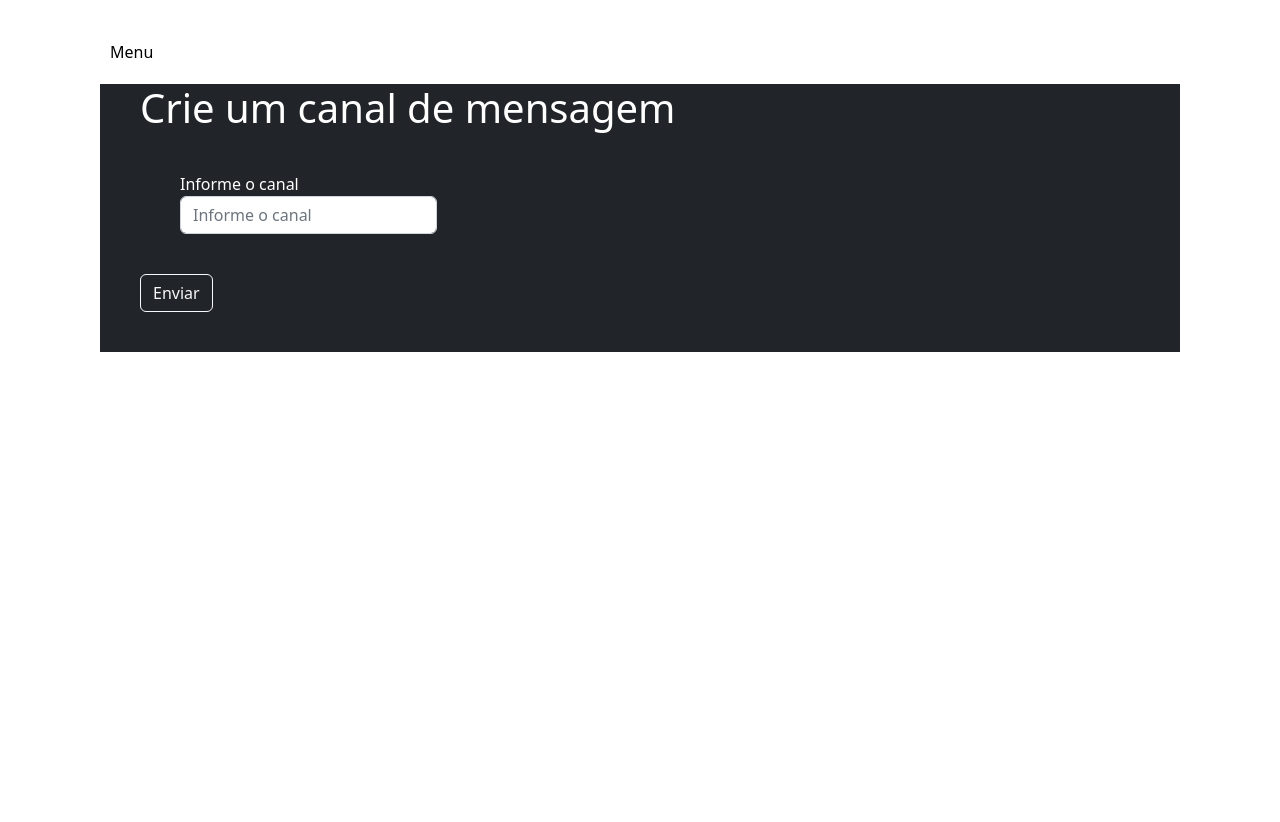
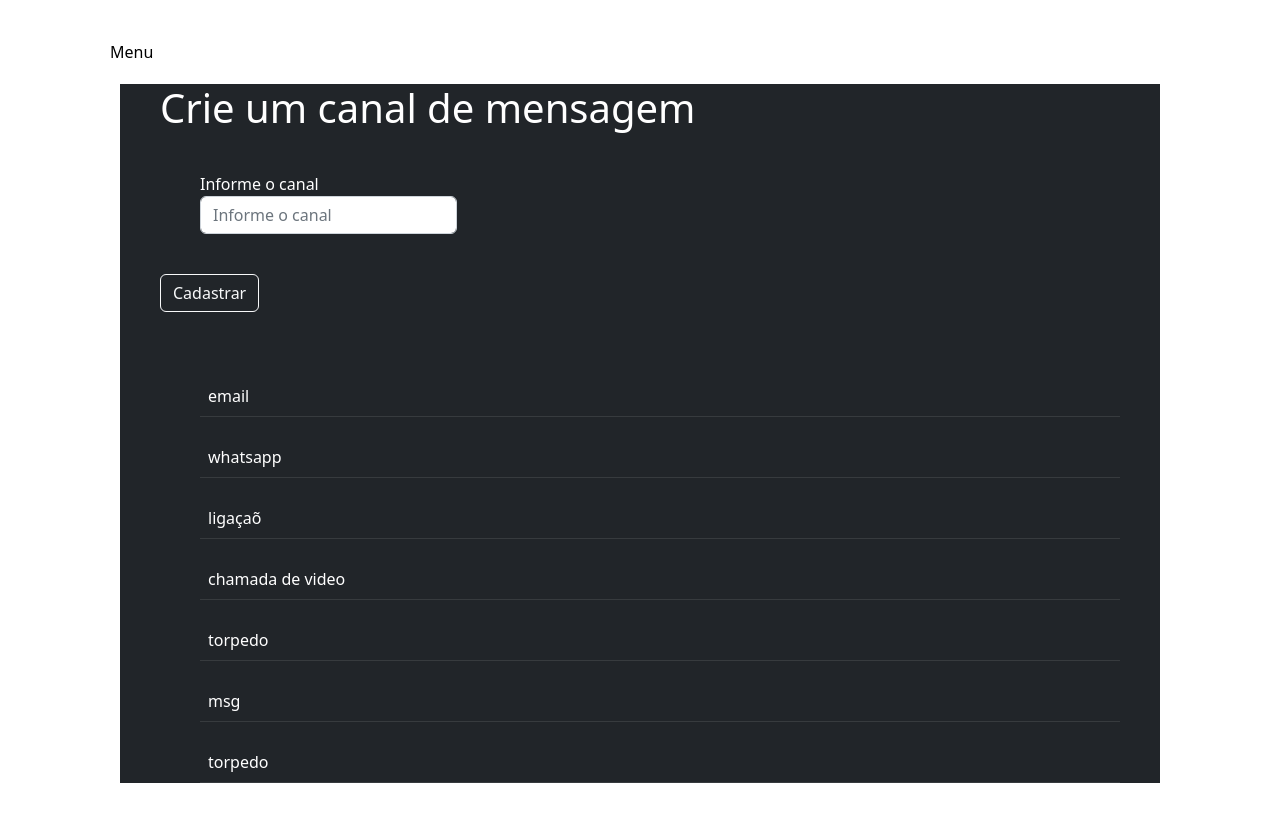
Before and after one commit to Tracker-Message/front-end, a Vue app in the folder tracker/: page /Canal in a window 1280 px wide. Before the commit the page ends 800 px from the top, so only its background shows below. Built offline with nearby package versions, Linux system fonts and the light colour scheme; data requests are answered from the project's data file; the HTML template or start-up script is replaced by a standard one.

Commit message:
Teste com o api fake ok

```diff
--- a/tracker/db/db.json
+++ b/tracker/db/db.json
@@ -15,5 +15,35 @@
       "intervalor": "1",
       "id": 1
     }
+  ],
+  "canalMsg": [
+    {
+      "canalMsg": "email",
+      "id": 1
+    },
+    {
+      "canalMsg": "whatsapp",
+      "id": 2
+    },
+    {
+      "canalMsg": "ligaçaõ",
+      "id": 3
+    },
+    {
+      "canalMsg": "chamada de video",
+      "id": 4
+    },
+    {
+      "canalMsg": "torpedo",
+      "id": 5
+    },
+    {
+      "canalMsg": "msg",
+      "id": 6
+    },
+    {
+      "canalMsg": "torpedo",
+      "id": 7
+    }
   ]
 }
--- /dev/null
+++ b/tracker/src/components/table/Table.vue
@@ -0,0 +1,25 @@
+<template>
+
+<div>
+    <table class="table table-dark">
+
+        <tbody>
+            <tr>
+                <td>{{canalMsg}}</td>
+            </tr>
+        </tbody>
+    </table>
+
+</div>
+</template>
+<script>
+export default {
+    name: 'Table',
+    props:{
+        canalMsg:{
+        type:Object
+        }
+    }
+}
+
+</script>
--- a/tracker/src/router/index.js
+++ b/tracker/src/router/index.js
@@ -7,6 +7,8 @@ import Menu from '../views/Menu.vue'
 //conteúdo principal
 import MyModelos from '../views/MyModelos.vue'
 
+//testes
+import MyTable from '../views/MyCanais.vue'
 const router = createRouter({
   history: createWebHistory(import.meta.env.BASE_URL),
   routes: [
@@ -35,6 +37,11 @@ const router = createRouter({
       name: 'MyModelos',
       component: MyModelos
     },
+    {
+      path: '/MyCanais',
+      name: 'MyCanais',
+      component: MyTable
+    },
   {
   path: '/Menu',
   name: 'Menu',
--- a/tracker/src/views/Canal.vue
+++ b/tracker/src/views/Canal.vue
@@ -1,38 +1,101 @@
 <template>
+<form action="" v-on:submit.prevent="CanalMsgForm">
 <div class="bg-dark" >
     <div class="canal">
     <h1>Crie um canal de mensagem</h1>
+
     <Input
 type="text"
-name="canal"
+v-model="canalMsg"
 placeholder="Informe o canal"
 label="Informe o canal"
 />
 
+<Button
+ criarModelo="Cadastrar"
+ />
 
-<Button
- criarModelo="Enviar"
- />
+</div>
+
 <br/>
+<MyCanais/>
 </div>
-</div>
+
+
+</form>
+
+
 </template>
 
 <script>
 import Input from '../components/input/Input.vue';
 import Button from '../components/button/Button.vue';
 
+import MyCanais from './MyCanais.vue';
+
 export default{
     name: 'Canal',
     components:{
         Input,
-        Button
+        Button,
+        MyCanais
+
+    },
+    data(){
+        return{
+             canalMsg:""
+        }
+    },
+    methods:{
+        async getCanais(){
+            const req=await fetch("http://localhost:3000/canalMsg");
+            const data=await req.json();
+
+            this.canalMsg=data.canalMsg;
+           //this.canalMsg=data;
+           //console.log("teste",this.canalMsg)
+        },
+        //enviar
+        async CanalMsgForm(){
+            const data={
+                 canalMsg:this.canalMsg
+
+            }
+            console.log("clicou")
+
+                 console.log("teste 1", data)
+
+            const CanalMsgJson=JSON.stringify(data);
+            const req=await fetch("http://localhost:3000/canalMsg",{
+                method:"POST",
+                headers:{"Content-Type":"application/json"},
+                body:CanalMsgJson
+            });
+
+            const res =await req.json()
+              //console.log("teste 2", res)
+               //limpando
+               this.canalMsg="";
+        },
+
+
+
+    },
+
+    mounted(){
+
+       this.getCanais();
+
     }
 }
+
+
 </script>
 <style>
 
-.canal h1{
+.canal h1, p{
     color: white;
+
+
 }
 </style>
--- a/tracker/src/views/Home.vue
+++ b/tracker/src/views/Home.vue
@@ -93,7 +93,7 @@ export default {
       }
 
   },
-  monted(){
+  mounted(){
     this.getUser();
 
   }
--- /dev/null
+++ b/tracker/src/views/MyCanais.vue
@@ -0,0 +1,57 @@
+<template>
+
+<div>
+
+    <!--Precisa ser envolvido em uma div-->
+<div v-for="canal in canalMsg">
+
+<Table :canalMsg="canal.canalMsg"
+/>
+
+</div>
+
+</div>
+</template>
+
+<script>
+import Table from '../components/table/Table.vue';
+
+export default{
+name:'MyCanais',
+components:{
+    Table
+},
+data(){
+    return{
+        canalMsg:""
+    }
+}, methods:{
+    async getMyCanais(){
+        const req=await fetch("http://localhost:3000/canalMsg")
+        const data=await req.json();
+        this.canalMsg=data;
+
+        console.log("testando os canais", this.canalMsg)
+
+ //const res=await req.json();
+        //atualizar a deleção
+       // this.getMyCanais();
+},
+
+},
+mounted(){
+    this.getMyCanais()
+}
+}
+
+/*
+
+//teste para pegar os dados
+        async getMyCanais(){
+        const req=await fetch("http://localhost:3000/canalMsg")
+        const data=await req.json();
+        this.canalMsg=data;
+        console.log("teste 4", this.canalMsg)
+        }
+*/
+</script>
```
